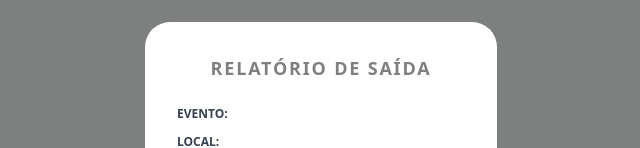
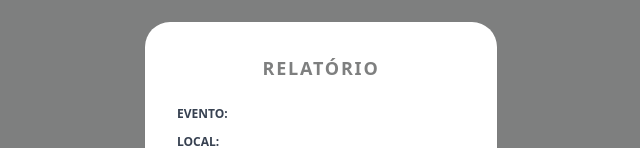
Before and after one commit to layssa20pinheiro-oss/app-checklist-saida, a Next.js app: page / in a window 1280 px wide. Both pictures are taken after a click on the button "VISUALIZAR". Shown: the part 140-288 px from the top of the page, without its empty margins (319-959 px from the left). Built offline with nearby package versions, Linux system fonts and the light colour scheme.

Commit message:
Update index.js

```diff
--- a/pages/index.js
+++ b/pages/index.js
@@ -139,8 +139,6 @@ Foi um prazer fazer parte desse sonho.`;
 
       {etapa === 'form' && (
         <div className="w-full max-w-md">
-
-          {/* BOTÃO PARA O HISTÓRICO */}
           <div className="flex justify-end mb-2">
             <Link href="/historico" className="text-white/60 text-[10px] font-bold flex items-center gap-1 hover:text-white transition uppercase tracking-tighter">
                Ver Histórico <ExternalLink size={12} />
@@ -184,7 +182,7 @@ Foi um prazer fazer parte desse sonho.`;
           <div ref={areaCapturaRef} className="w-[400px] bg-[#7e7f7f] p-6 flex flex-col items-center">
             <img src="https://rticfwqptlxkpgawpzwf.supabase.co/storage/v1/object/public/fotos/logo.png" className="max-w-[130px] mb-6" alt="Logo" />
             <div className="w-full bg-white rounded-[25px] p-8 shadow-sm">
-              <h2 className="text-[#7e7f7f] text-center font-bold text-lg mb-6 uppercase tracking-widest">Relatório de Saída</h2>
+              <h2 className="text-[#7e7f7f] text-center font-bold text-lg mb-6 uppercase tracking-widest">Relatório</h2>
               <div className="space-y-3 text-xs text-gray-700">
                 <p><strong>EVENTO:</strong> {form.evento}</p>
                 <p><strong>LOCAL:</strong> {form.local}</p>
```
